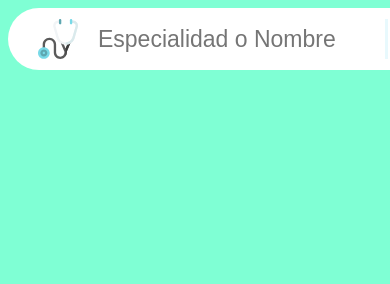
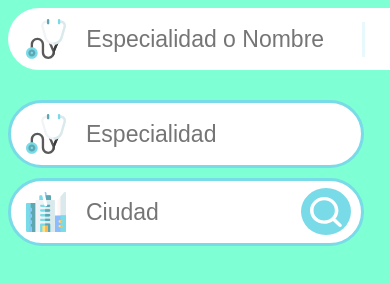
Before and after one commit to yaakov04/java-rangers, a website: page assets.html in a window 390 px wide. Shown: the top 284 px of the page. Drawn offline with Linux system fonts and the light colour scheme.

Commit message:
Buscador Mobile Listo

```diff
--- a/assets.html
+++ b/assets.html
@@ -28,7 +28,7 @@
             <!--Div de buscar por ciudad -->
             <div class="ciudad-wrapper">
                 <div class="ciudad-icon-wrapper">
-                    <img class="esteto-icon" src="/assets/img/ciudad1.svg" alt="ciudad">
+                    <img class="ciudad-icon" src="/assets/img/ciudad1.svg" alt="ciudad">
 
                 </div>
                 <div class="ciudad-search">
@@ -37,11 +37,38 @@
                 <div class="lens-icon-wrapper">
                     <img class="lens-icon" src="/assets/img/lens.svg" alt="buscar">
                 </div>
-                <!--*TERMINA EL BUSCADOR XL -->
         </div>
+        <!--*TERMINA EL BUSCADOR XL -->
     </div>
 </Section>
 
+<section id="buscador-m-section">
+    <div>
+        <div>
+            <div class="m-search-container">
+                <div class="m-especialidad-wrapper">
+                    <div class="m-esteto-icon-wrapper">
+                    <img class="m-esteto-icon" src="/assets/img/esteto.svg" alt="estetoscopio">
+                    </div>
+                    <div class="m-especialidad-search">
+                    <input type="search" class="m-buscador" placeholder="Especialidad">
+                    </div>
+                </div>
+                <div class="m-ciudad-wrapper">
+                    <div class="m-ciudad-icon-wrapper">
+                        <img class="m-ciudad-icon" src="/assets/img/ciudad1.svg" alt="ciudad">
+                    </div>
+                    <div class="m-ciudad-search">
+                        <input type="search" class="ciudad" placeholder="Ciudad">
+                    </div>
+                    <div class="m-lens-icon-wrapper">
+                        <img class="m-lens-icon" src="/assets/img/lens.svg" alt="buscar">
+                    </div>
+                </div>
+            </div>
+        </div>
+    </div>
+</section>
 
 
 </body>
--- a/assets/css/assets.css
+++ b/assets/css/assets.css
@@ -20,15 +20,15 @@ body{
     flex-direction: row;
     width: 55%;
     justify-content: space-evenly;
-    padding-left: 1rem;
+    padding-left: .2rem;
     padding-right: 1rem;
-    border-right: solid #E8F9FD;
 }
 
 .especialidad-search{
    width: 80%;
    align-items: center;
     align-self:center;
+    border-right: solid #E8F9FD;
 }
 
 .esteto-icon{
@@ -58,18 +58,29 @@ body{
     flex-direction: row;
     width: 45%;
     justify-content: space-between;
+    align-items: center;
+
 }
 
 
 
 .ciudad-icon-wrapper{
     width: 20%;
+    align-items: center;
+    align-content:center;
+    justify-content: center;
+    justify-self: center;
 }
 
 .ciudad-search{
     width: 60%;
     align-items: center;
     align-self:center;
+}
+
+.ciudad-icon{
+    display: block;
+    margin: auto;
 }
 
 .ciudad{
@@ -81,33 +92,125 @@ body{
 }
 .lens-icon-wrapper{
     width: 20%;
+    align-self:center;
+    align-items: center;
+    align-content:center;
+    justify-content: center;
+    justify-self: center;
+}
+
+.lens-icon{
+    display: block;
+    margin: auto;
+    margin-right: 10px;
+}
+
+/* *aqui empieza el buscador M */
+
+#buscador-m-section{
+    display: block;
+    padding-top: 30px;
+}
+
+.m-especialidad-wrapper{
+    width: 350px;
+    height: 62px;
+    border-radius: 50px;
+    background-color: #fff;
+    display: flex;
+    flex-direction: row;
+    justify-content: space-between;
+    align-items: center;
+    align-content:center;
+    border: solid #79DAE8;
+}
+
+.m-especialidad-search{
+    width: 80%;
+    align-items: center;
+     align-self:center;
+ }
+
+ .m-esteto-icon{
+     display: block;
+     margin: auto;
+ }
+
+
+ .m-buscador{
+     width: 90%;
+     border: solid;
+     border-color: #fff;
+     font-size: 23px;
+     color: #AFADAD;
+ }
+
+ .m-esteto-icon-wrapper{
+    width: 20%;
+    align-items: center;
+    align-content:center;
+    justify-content: center;
+    justify-self: center;
+}
+
+.m-ciudad-wrapper{
+    width: 350px;
+    height: 62px;
+    border-radius: 50px;
+    background-color: #fff;
+    display: flex;
+    flex-direction: row;
+    justify-content: space-between;
+    align-items: center;
+    align-content:center;
+    border: solid #79DAE8;
+    margin-top: 10px;
 }
 
 
 
+.m-ciudad-icon-wrapper{
+    width: 20%;
+    align-items: center;
+    align-content:center;
+    justify-content: center;
+    justify-self: center;
+}
 
+.m-ciudad-search{
+    width: 60%;
+    align-items: center;
+    align-self:center;
+}
 
+.m-buscador{
+    display: block;
+}
 
- /* #buscador{
-     font-size: 15px;
-     font-family: -apple-system, BlinkMacSystemFont, "Segoe UI", Roboto, Oxygen, Ubuntu, Cantarell, "Open Sans", "Helvetica Neue", sans-serif;
-     font-weight: 600;
-     position: relative;
-     border-radius: 10px;
-     border: solid;
-     border-width: 1.5px;
-     border-color: #79dae8;
- }
- */
+.m-ciudad{
+    width: 100%;
+    border: solid;
+    border-color: #fff;
+    font-size: 23px;
+    color: #AFADAD;
+}
 
- /*#ciudad{
-     font-size: 15px;
-     font-family: -apple-system, BlinkMacSystemFont, "Segoe UI", Roboto, Oxygen, Ubuntu, Cantarell, "Open Sans", "Helvetica Neue", sans-serif;
-     font-weight: 600;
-     position: relative;
-     border-radius: 10px;
-     border: solid;
-     border-width: 1.5px;
-     border-color: #79dae8;
- }
- */
+.m-ciudad-icon{
+    display: block;
+    margin: auto;
+}
+
+.m-lens-icon-wrapper{
+    width: 20%;
+    align-self:center;
+    align-items: center;
+    align-content:center;
+    justify-content: center;
+    justify-self: center;
+}
+
+.m-lens-icon{
+    display: block;
+    margin: auto;
+    margin-right: 10px;
+}
```
